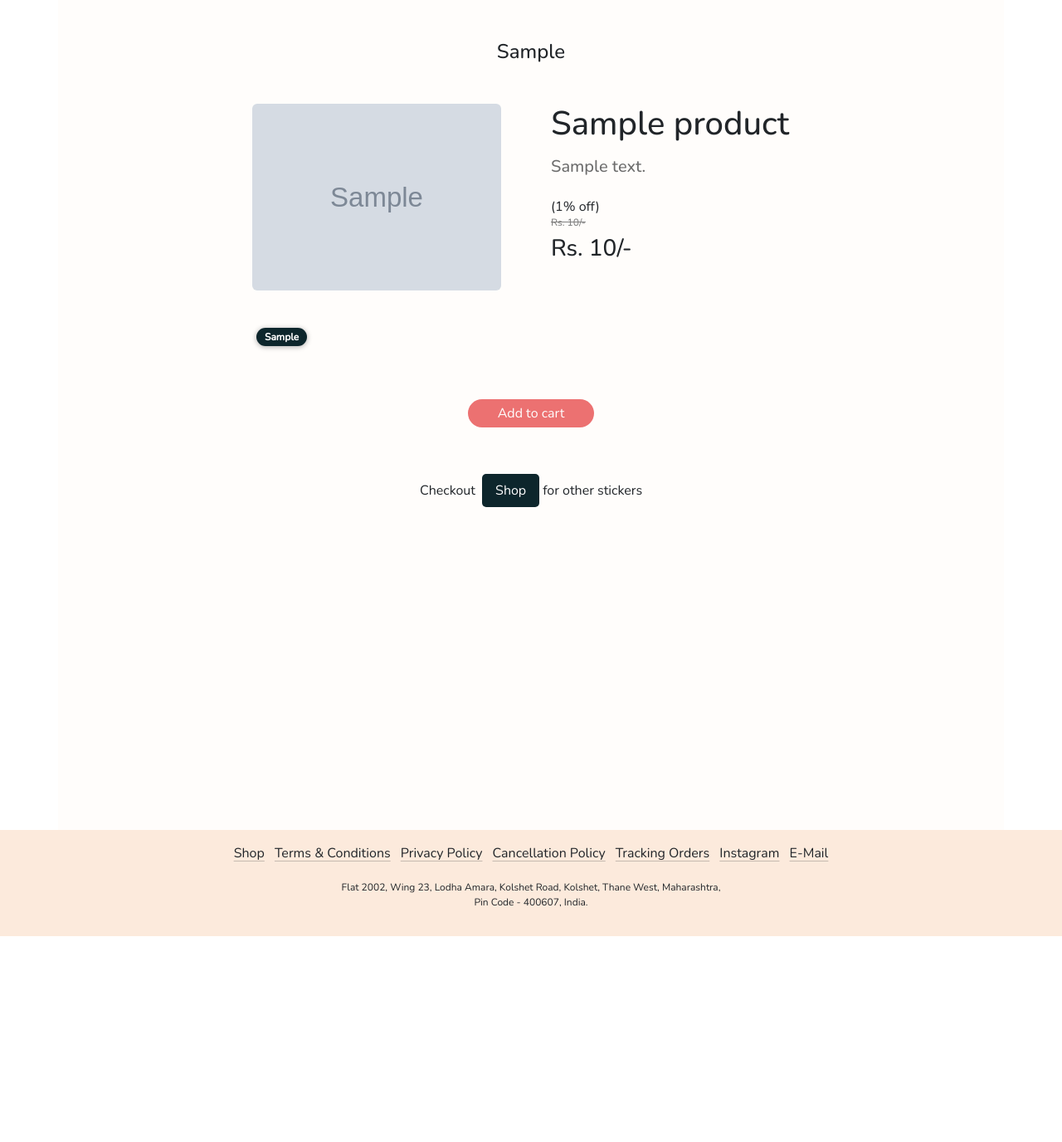
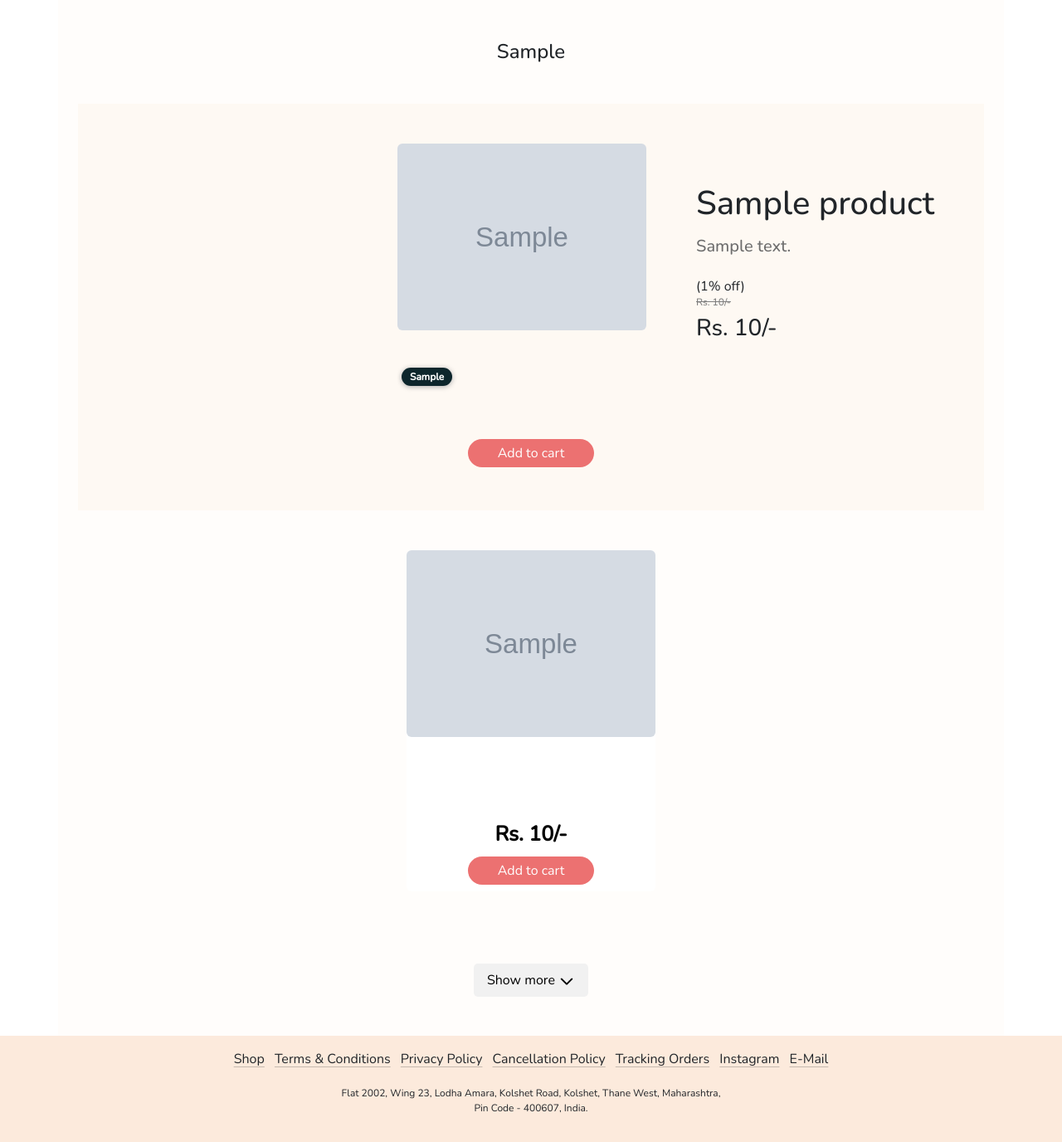
Before and after one commit to UnHired-Coder/pratyush.doodles, a Flask app: template PratyushDoodlesApp/templates/shop_product.html in a window 1280 px wide. Shown: the part 170-1546 px from the top of the page at 83% size. Before the commit the page ends 1298 px from the top, so only its background shows below. Run offline with Flask 3, Linux system fonts and the light colour scheme; the template is opened without the code that fills it: most values are stand-ins (such as "Sample title", 1, 10 or a date in 2020); grey boxes marked "Sample" are stand-in pictures; some libraries are stand-ins or nearby versions; some web fonts are replaced.

Commit message:
Product Details Page Updated

```diff
--- a/PratyushDoodlesApp/templates/shop.html
+++ b/PratyushDoodlesApp/templates/shop.html
@@ -348,7 +348,7 @@
 
     function openProductForPreview(button, product_id){
         var url = new URL(window.location.href)
-        url.searchParams.append("product_id", product_id)
+        url.searchParams.set("product_id", product_id)
         window.location.href = url;
     }
 
--- a/PratyushDoodlesApp/templates/shop_product.html
+++ b/PratyushDoodlesApp/templates/shop_product.html
@@ -6,7 +6,7 @@
 
 <div class="container pt-5 text-center">
     <h4>{{ data.product.product_category }}</h4>
-     <div class="mt-5 mb-5 row justify-content-center mx-auto">
+     <div class="mt-5 mb-5 row justify-content-center mx-auto pb-5 pt-5" style="background-color: #fceadc42;">
         {% if data.product %}
             {% with product=data.product %}
                 {% include 'ui/product_details.html' %}
@@ -15,10 +15,19 @@
             <p>Invalid Link!</p>
         {% endif %}
     </div>
-    <div class="container-fluid">
-        <p>Checkout <a type="button" class="dark-button col mb-2" href="{{ url_for('shop.shop') }}">
-                Shop
-            </a>for other stickers</p>
+
+    <div class="mt-5 row justify-content-center mx-auto">
+        {% for product in data.suggested_products %}
+            {% with product=product %}
+                {% include 'ui/product_card.html' %}
+            {% endwith %}
+        {% endfor %}
+    </div>
+
+    <div class="container-fluid p-5">
+        <a href="{{ url_for('shop.shop') }}">
+            <p class="show-more-button align-items-center secondary-button"> Show more <img class="ic-20" src="{{ url_for('static', filename='images/ic_down.png') }}" alt="">  </p>
+        </a>
     </div>
 </div>
 
@@ -75,5 +84,13 @@
         });
     }
     setUpAnimation()
+
+
+    function openProductForPreview(button, product_id){
+        var url = new URL(window.location.href)
+        url.searchParams.set("product_id", product_id)
+        window.location.href = url;
+    }
+
 </script>
 {% endblock %}
--- a/PratyushDoodlesApp/templates/ui/product_details.html
+++ b/PratyushDoodlesApp/templates/ui/product_details.html
@@ -1,6 +1,6 @@
 <!-- Detailed product Card UI -->
 <div class="row">
-    <div class="col d-flex align-items-end justify-content-end">
+    <div class="col-sm d-flex align-items-end justify-content-end">
         <div class="product-images hover-auto-transition-product" style="width: 300px;">
             {% for product_image in product.product_images %}
             <img class="wsk-cp-img img-responsive"  src="{{ product_image.picture_url }}?update=4" alt="Product" loading="lazy" />
@@ -9,8 +9,8 @@
                 onclick="seletedTagFilter(this)"> {{product.product_highlight }} </b>
         </div>
     </div>
-    <div class="col align-items-start justify-content-start ms-5">
-        <h1 class="row  text-start"> {{ product.name }} </h1>
+    <div class="col-md-auto align-items-center justify-content-center m-5">
+        <h1 class="row text-start"> {{ product.name }} </h1>
         <h3 class="row text-start card-description mt-3 ">{{ product.description }}</h3>
 
         <div class="row text-start mt-4">  ({{ product.discount_percent }}% off) </div>
@@ -20,20 +20,6 @@
         <h3 class="row text-start mt-2">  Rs. {{ product.price }}/- </h3>
     </div>
 
-    <div class="popup">
-        <div class="icon-button col p-1">
-            <div class="link-copy text-start" id="product-share-{{ product.id }}" style="width: 200px;">
-                <p>Copy link to share</p>
-                <input type="text" id="copy-link-{{ product.id }}" class="form-control"
-                    value="https://stickyshape.pythonanywhere.com/shop/?product_id={{ product.id }}" readonly>
-                <button class="nutral-button" type="button"
-                    onclick="copyToClipboard('copy-link-{{ product.id }}')">Copy</button>
-            </div>
-            <img class="ic-16 img-responsive" onclick="showShareLink(this, 'product-share-{{ product.id }}')"
-                src="{{ url_for('static', filename='images/ic_share.png') }}" alt="Product" />
-        </div>
-    </div>
-
     <div class="container mt-5">
         <span class="buy-btn text-center" product_id="{{ product.id }}" onclick="addItemToCart(this)">Add to cart</span>
     </div>
```
Also changed, not shown: PratyushDoodlesApp/business/shop.py (+6 -1 lines).
